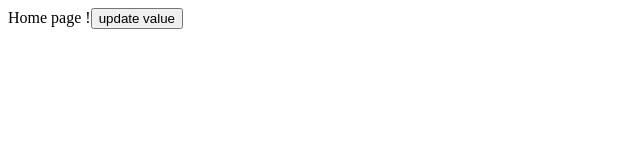
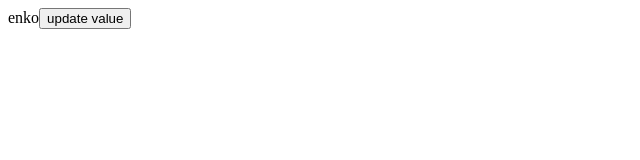
Before and after one commit to musps/reactjs-bts, a React app: page / in a window 1280 px wide. Shown: the top 160 px of the page, without its empty margins (0-640 px from the left). Built offline with nearby package versions, Linux system fonts and the light colour scheme.

Commit message:
add translate provider

```diff
--- a/config/webpack.config.dev.js
+++ b/config/webpack.config.dev.js
@@ -85,6 +85,7 @@ module.exports = {
     // for React Native Web.
     extensions: ['.web.js', '.mjs', '.js', '.json', '.web.jsx', '.jsx'],
     alias: {
+      '@': path.resolve('src'),
       '@pg': path.resolve('src/Pages'),
       '@bt': path.resolve('src/Bootstrap'),
 
--- a/config/webpack.config.prod.js
+++ b/config/webpack.config.prod.js
@@ -90,6 +90,7 @@ module.exports = {
     // for React Native Web.
     extensions: ['.web.js', '.mjs', '.js', '.json', '.web.jsx', '.jsx'],
     alias: {
+      '@': path.resolve('src'),
       '@pg': path.resolve('src/Pages'),
       '@bt': path.resolve('src/Bootstrap'),
 
--- a/src/App.js
+++ b/src/App.js
@@ -3,10 +3,12 @@ import { AppWrapper } from '@bt/Wrapper/AppWrapper'
 import globalData from './globalData'
 import Home from '@pg/Home'
 import Loader, { loaderShow, loaderHide } from '@bt/Loader'
+import translate from '@bt/Providers/Translate'
 
 const actions = {
   loaderShow: loaderShow,
-  loaderHide: loaderHide
+  loaderHide: loaderHide,
+  translate: translate
 }
 
 export default () => (
--- a/src/Bootstrap/Loader/index.js
+++ b/src/Bootstrap/Loader/index.js
@@ -1,4 +1,5 @@
 import React, { Component } from 'react'
+import PropTypes from 'prop-types'
 import { withApp } from '@bt/Wrapper/AppWrapper'
 import styles from './styles.js'
 
@@ -24,8 +25,7 @@ export const loaderHide = function () {
   }))
 }
 
-export const _Loader = ({loader, message}) => {
-  return (
+export const _Loader = ({loader, message}) => (
   <styles.main loader={loader}>
     <styles.content>
       <styles.message>
@@ -34,11 +34,11 @@ export const _Loader = ({loader, message}) => {
     </styles.content>
   </styles.main>
 )
-}
 
 const Loader = props => <_Loader
   loader={props.data.loader}
   message='loader'
 />
 
+
 export default withApp(Loader)
--- /dev/null
+++ b/src/Bootstrap/Providers/Translate.js
@@ -0,0 +1,31 @@
+import fr from '@/i18n/fr.js'
+
+const translate = (key, obj = fr, lg = null) => {
+  let tmpObj = null;
+  let tmpPath = key.split('.');
+
+  for (const _key of tmpPath) {
+    if (tmpObj === null) {
+      if (typeof obj[_key] === 'undefined') {
+        break;
+      } else {
+        tmpObj = obj[_key];
+      }
+    } else {
+      if (typeof tmpObj[_key] === 'undefined') {
+        tmpObj = null;
+        break;
+      } else {
+        tmpObj = tmpObj[_key];
+      }
+    }
+  }
+
+  if (tmpObj === null) {
+    return key;
+  } else {
+    return tmpObj;
+  }
+}
+
+export default translate
--- a/src/Bootstrap/Wrapper/AppWrapper.js
+++ b/src/Bootstrap/Wrapper/AppWrapper.js
@@ -1,9 +1,9 @@
 import React, { Component } from 'react';
-import propTypes from 'prop-types'
+import PropTypes from 'prop-types'
 
 export const AppContextTypes = {
-  data: propTypes.object,
-  actions: propTypes.object
+  data: PropTypes.object,
+  actions: PropTypes.object
 }
 
 export class AppWrapper extends Component {
@@ -23,7 +23,9 @@ export class AppWrapper extends Component {
       return {}
     } else {
       return Object.assign(...Object.keys(actions).map(actName => {
-        return {[actName]: actions[actName].bind(context)}
+        return {
+          [actName]: actions[actName].bind(context)
+        }
       }))
     }
   }
--- a/src/Pages/Home/index.js
+++ b/src/Pages/Home/index.js
@@ -9,7 +9,7 @@ const Home = class Home extends Component {
   render () {
     return (
       <div>
-        Home page !
+        {this.props.actions.translate('global.app_name')}
         <button onClick={this.props.actions.loaderShow}>update value</button>
       </div>
     )
--- /dev/null
+++ b/src/i18n/fr.js
@@ -0,0 +1,5 @@
+export default {
+  'global': {
+    'app_name': 'enko'
+  }
+}
```
Lines whose indentation alone changed are shown as unchanged.
